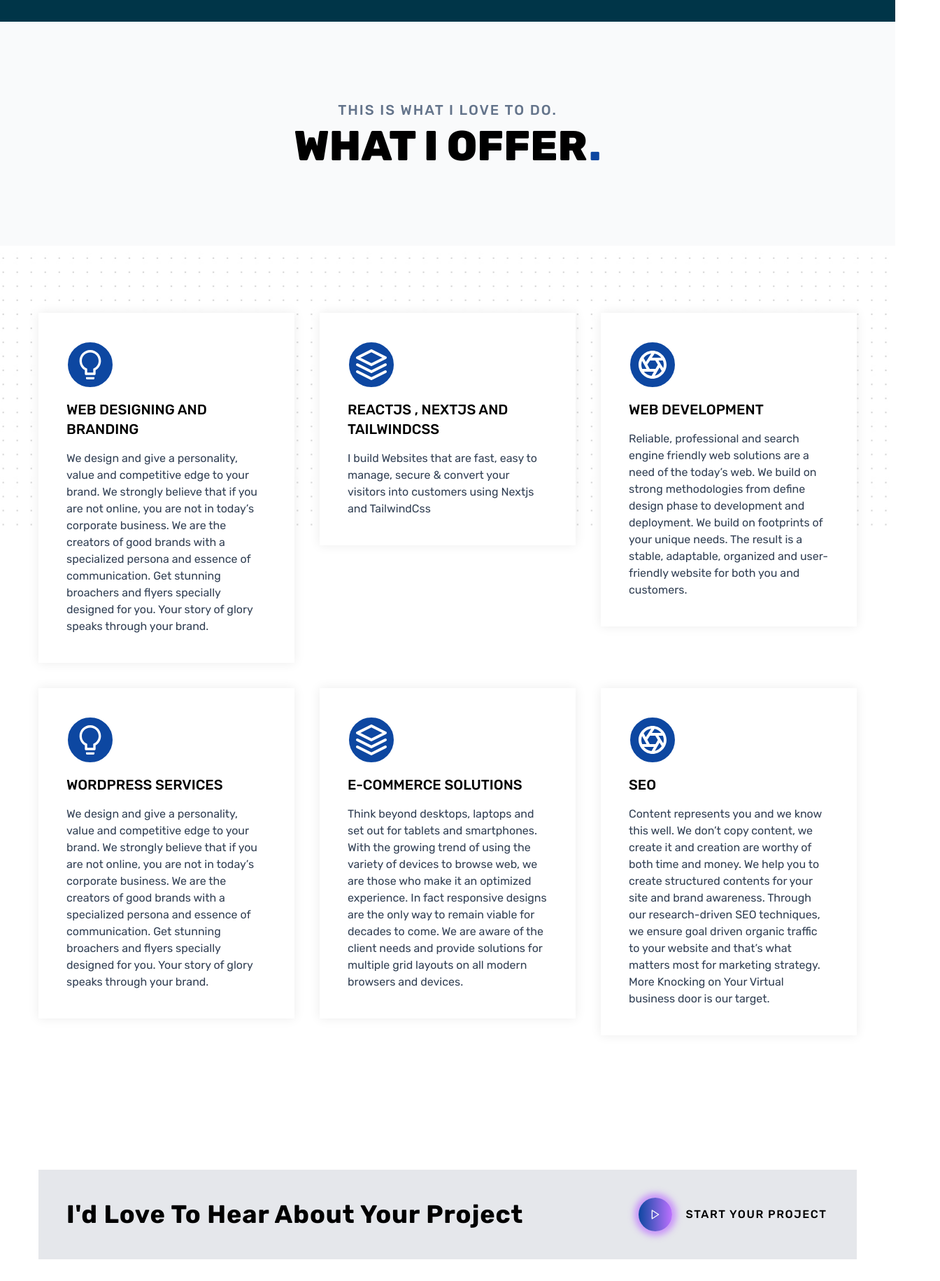
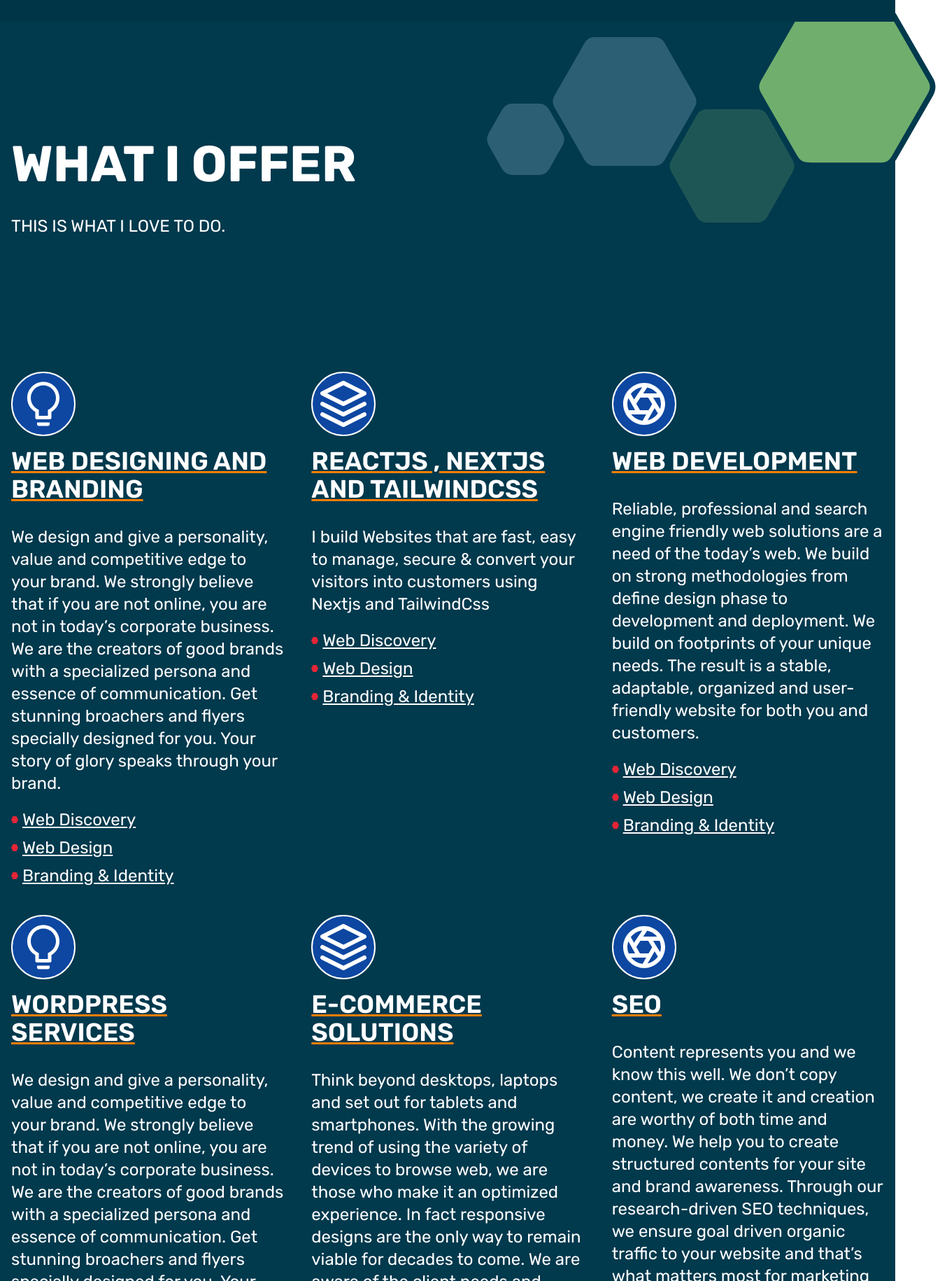
Before and after one commit to mufaqar/mi-web, a Next.js app: page /services in a window 1280 px wide. Shown: the part 90-1920 px from the top of the page at 70% size, 1344 px wide, since content can reach past the window. Built offline with nearby package versions, Linux system fonts and the light colour scheme.

Commit message:
Services

```diff
--- a/components/innerPages-banner.js
+++ b/components/innerPages-banner.js
@@ -1,28 +1,23 @@
-import { motion, Variant } from 'framer-motion'
-import { fadeUp } from "../const/animation";
+import Image from "next/image";
 
-export default function InnerPages_Banner(props) {
+export default function InnerPages_Banner({ subtitle, title }) {
   return (
-    <>
-      <motion.section
-        initial={"offscreen"}
-        whileInView={"onscreen"}
-        viewport={{ once: true, amount: 0.5 }}
-        transition={{ staggerChildren: 0.5 }}
-        className="py-24 bg-gray-50">
-        <div className='container mx-auto flex flex-col items-center space-y-2 p-4'>
-          <motion.h6
-            variants={fadeUp}
-            className='text-xl font-medium tracking-widest text-center text-slate-500'>
-            {props.sub}
-          </motion.h6>
-          <motion.h1
-            variants={fadeUp}
-            className='md:text-6xl text-4xl font-extrabold text-center text-black after:content-["."] after:ml-0.5 after:text-customPink'>
-            {props.title}
-          </motion.h1>
-        </div>
-      </motion.section>
-    </>
+    <section className="bg-title_color md:py-[10.5rem] py-20 relative">
+      <div className="container mx-auto px-4">
+        <h1 className="md:text-[4.5rem] md:leading-[1] text-4xl font-bold text-white mb-9 max-w-[519px]">
+          {title}
+        </h1>
+        <p className="md:text-2xl text-lg font-normal text-white mb-6 max-w-[525px]">
+          {subtitle}
+        </p>
+        <Image
+          src="/images/svgs/work.svg"
+          alt="work"
+          width={662}
+          height={332}
+          className="absolute md:right-[-5%] md:top-[-6%] top-[-5%] right-[-20%] md:scale-100 scale-50"
+        />
+      </div>
+    </section>
   )
 }
--- a/components/service-box.js
+++ b/components/service-box.js
@@ -1,29 +1,44 @@
 import { motion, Variant } from 'framer-motion'
 import { scaleUp } from "../const/animation";
+import Image from 'next/image';
 
 export default function Service(props) {
   return (
-    <motion.div
-      initial={"offscreen"}
-      whileInView={"onscreen"}
-      viewport={{ once: true, amount: 0.5 }}
-      transition={{ staggerChildren: 0.5 }}>
-      <motion.div
-        variants={scaleUp}
-        className='bg-white p-10 shadow-3xl group'>
-        <span className='text-5xl w-fit p-2 block border-2 border-white group-hover:border-2 group-hover:border-customPink duration-300
+    <div>
+      <div className=''>
+        <span className='text-7xl w-fit p-2 block border-2 border-white group-hover:border-2 group-hover:border-customPink duration-300
           bg-customPink group-hover:bg-white rounded-full mb-4 text-white group-hover:text-customPink'>
           {props.icon}
         </span>
         <div className="">
-          <h2 className="text-xl font-medium mb-4">
+          <h2 className="md:text-4xl text-2xl font-semibold text-white underline decoration-bs_link_color mb-8">
             {props.title}
           </h2>
-          <p className="text-base text-slate-700">
+          <p className="md:text-2xl text-lg font-normal text-white">
             {props.content}
           </p>
+          <ul className='flex flex-col gap-2 mt-5'>
+            <li className='flex gap-1.5 items-center'>
+              <Image src="/images/svgs/hexa5.svg" alt='hexa' width={10} height={10} />
+              <span className='md:text-2xl text-base font-normal text-white underline hover:decoration-bs_btn_bg transition-all duration-300'>
+                Web Discovery
+              </span>
+            </li>
+            <li className='flex gap-1.5 items-center'>
+              <Image src="/images/svgs/hexa5.svg" alt='hexa' width={10} height={10} />
+              <span className='md:text-2xl text-base font-normal text-white underline hover:decoration-bs_btn_bg transition-all duration-300'>
+                Web Design
+              </span>
+            </li>
+            <li className='flex gap-1.5 items-center'>
+              <Image src="/images/svgs/hexa5.svg" alt='hexa' width={10} height={10} />
+              <span className='md:text-2xl text-base font-normal text-white underline hover:decoration-bs_btn_bg transition-all duration-300'>
+                Branding & Identity
+              </span>
+            </li>
+          </ul>
         </div>
-      </motion.div>
-    </motion.div>
+      </div>
+    </div>
   )
 }
--- a/pages/contact.js
+++ b/pages/contact.js
@@ -11,6 +11,9 @@
 import { useForm, SubmitHandler } from 'react-hook-form';
 import { useState } from 'react';
 import PageHead from '../components/pagesmeta';
+import { FaFacebookSquare, FaGithubSquare, FaLinkedin, FaSkype, FaTwitterSquare } from 'react-icons/fa';
+import CTA from '../components/newComponents/cta';
+import Image from 'next/image';
 
 export default function Contact_Us() {
   const {
@@ -48,109 +51,67 @@
         description="Hire a dedicated skilled freelancer. Contact Me to elevate your business with expert solutions from Lahore's finest freelancers."
         url="https://www.mufaqar.com/contact"
       />
-      <main className="overflow-hidden">
+      <main className='overflow-x-hidden'>
         <InnerPages_Banner
-          sub="I’d love to plan, design & develop your websit"
           title="LET’S WORK TOGETHER"
+          subtitle="I’d love to plan, design & develop your websit"
         />
-
-        <motion.section
-          initial={'offscreen'}
-          whileInView={'onscreen'}
-          viewport={{ once: true, amount: 0.5 }}
-          transition={{ staggerChildren: 0.5 }}
-        >
-          <div className="flex md:flex-row flex-col">
-            <div className="md:w-5/12 w-full p-12 items-center justify-center bg-zinc-900">
-              <motion.div
-                variants={fadeUp}
-                className="flex md:flex-row flex-col md:space-x-5 space-y-5 md:text-left text-center items-center p-5 mb-7 "
-              >
-                <BsBuilding className="text-5xl text-white" />
-                <div className="flex flex-col justify-center">
-                  <h3 className="text-2xl font-semibold text-white">
-                    Office Location
+        <section className='bg-title_color md:pb-[12.5rem] pb-20'>
+          <div className='container mx-auto px-4 relative'>
+            <div className='flex md:flex-row flex-col md:gap-10 gap-5 items-start'>
+              <div className='md:w-1/3 w-full'>
+                <h3 className='text-3xl font-semibold text-white mb-2'>
+                  Phone
                 </h3>
-                  <p className="text-base text-gray-400">
+                <Link href="tel:+923026006280" target='_blank' className='text-2xl font-normal text-white underline hover:decoration-bs_btn_bg transition-all duration-300'>
+                  +92 302-6006-280
+                </Link>
+                <h3 className='text-3xl font-semibold text-white mb-2 mt-8'>
+                  Email
+                </h3>
+                <Link href="mailto:info@mufaqar.com" target='_blank' className='text-2xl font-normal text-white underline hover:decoration-bs_btn_bg transition-all duration-300'>
+                  info@mufaqar.com
+                </Link>
+                <h3 className='text-3xl font-semibold text-white mb-2 mt-8'>
+                  Address
+                </h3>
+                <p className='text-2xl font-normal text-white'>
                   134 B Ahmed Housing Multan Lahore , Paksitan
                 </p>
+                <ul className='flex flex-wrap gap-4 mt-8'>
+                  <li>
+                    <Link href="https://www.facebook.com/mufaqar" target='_blank' className='md:text-4xl text-2xl text-white hover:text-bs_link_color inline-flex transition-all duration-300'>
+                      <FaFacebookSquare />
+                    </Link>
+                  </li>
+                  <li>
+                    <Link href="https://www.linkedin.com/in/mufaqar" target='_blank' className='md:text-4xl text-2xl text-white hover:text-bs_link_color inline-flex transition-all duration-300'>
+                      <FaLinkedin />
+                    </Link>
+                  </li>
+                  <li>
+                    <Link href="https://twitter.com/mufaqar" target='_blank' className='md:text-4xl text-2xl text-white hover:text-bs_link_color inline-flex transition-all duration-300'>
+                      <FaTwitterSquare />
+                    </Link>
+                  </li>
+                  <li>
+                    <Link href="http://github.com/mufaqar" target='_blank' className='md:text-4xl text-2xl text-white hover:text-bs_link_color inline-flex transition-all duration-300'>
+                      <FaGithubSquare />
+                    </Link>
+                  </li>
+                  <li>
+                    <Link href="https://join.skype.com/invite/M0ilv0J1egAb" target='_blank' className='md:text-4xl text-2xl text-white hover:text-bs_link_color inline-flex transition-all duration-300'>
+                      <FaSkype />
+                    </Link>
+                  </li>
+                </ul>
               </div>
-              </motion.div>
-              <hr className="w-10/12 mx-auto border-gray-400 mb-7"></hr>
-              <motion.div
-                variants={fadeUp}
-                className="flex md:flex-row flex-col md:space-x-5 space-y-5 md:text-left text-center items-center p-5 mb-7 "
+              <div className='md:w-2/3 w-full'>
+                <form
+                  onSubmit={handleSubmit(onSubmit)}
+                  className="flex flex-col gap-8 relative z-10"
                 >
-                <BsTelephone className="text-5xl text-white" />
-                <div className="flex flex-col justify-center">
-                  <p className="text-base text-gray-400 uppercase">Phone</p>
-                  <Link href="tel:+923026006280" target="_blank" rel="nofollow">
-                    <h3 className="text-2xl font-semibold text-white">
-                      +92 302-6006-280
-                    </h3>
-                  </Link>
-                </div>
-              </motion.div>
-              <hr className="w-10/12 mx-auto border-gray-400 mb-7"></hr>
-              <motion.div
-                variants={fadeUp}
-                className="flex md:flex-row flex-col md:space-x-5 space-y-5 md:text-left text-center items-center p-5 "
-              >
-                <BsEnvelope className="text-5xl text-white" />
-                <div className="flex flex-col justify-center">
-                  <p className="text-base text-gray-400 uppercase">
-                    Send an Email
-                  </p>
-                  <Link
-                    href="mailto:mufaqar@gmail.com"
-                    target="_blank"
-                    rel="nofollow"
-                  >
-                    <h3 className="text-2xl font-semibold text-white">
-                      info@mufaqar.com
-                    </h3>
-                  </Link>
-                </div>
-              </motion.div>
-            </div>
-            <div className="md:w-7/12 w-full">
-              <iframe
-                src="https://www.google.com/maps/embed?pb=!1m14!1m8!1m3!1d13608.758388583374!2d74.248524!3d31.491472!3m2!1i1024!2i768!4f13.1!3m3!1m2!1s0x0%3A0x46a0c6c4ff7a1c7c!2sMufaqar%20%7C%20WordPress%20Designer%20-%20Theme%20Developer!5e0!3m2!1sen!2sus!4v1655373782749!5m2!1sen!2sus"
-                className="w-full h-[550px]"
-                allowFullScreen=""
-                loading="lazy"
-                referrerPolicy="no-referrer-when-downgrade"
-              ></iframe>
-            </div>
-          </div>
-        </motion.section>
-
-        <motion.section
-          initial={'offscreen'}
-          whileInView={'onscreen'}
-          viewport={{ once: true, amount: 0.5 }}
-          transition={{ staggerChildren: 0.5 }}
-        >
-          <div className="container mx-auto flex flex-col py-16 px-4">
-            <motion.p
-              variants={fadeUp}
-              className="text-sm text-gray-400 uppercase text-center"
-            >
-              LET'S WORK TOGETHER.
-            </motion.p>
-            <motion.h3
-              variants={fadeUp}
-              className="text-4xl font-semibold text-black text-center mb-7"
-            >
-              Contact Us
-            </motion.h3>
-            <motion.form
-              variants={fadeUp}
-              onSubmit={handleSubmit(onSubmit)}
-              className="md:w-3/4 w-full mx-auto"
-            >
-              <div className="flex md:flex-row flex-col gap-4 mb-4">
-                <div className="md:w-1/2 w-full">
+                  <div className="w-full">
                     <label htmlFor="name" className="hidden">
                       Your Name
                     </label>
@@ -158,7 +119,7 @@
                       type="text"
                       id="name"
                       placeholder="Your Name"
-                    className="w-full border border-gray-300 focus:border-customPink outline-none py-4 px-6 text-sm md:mr-4 md:mb-0 mb-4"
+                      className='text-xl font-semibold text-title_color py-[.8125rem] px-4 w-full rounded-lg border-2 border-[#afd2e9] outline-none focus:shadow-[0_0_0_.25rem_rgb(175,210,233,25%)]'
                       {...register('name', { required: true })}
                     />
                     {errors.name && (
@@ -167,7 +128,7 @@
                       </span>
                     )}
                   </div>
-                <div className="md:w-1/2 w-full">
+                  <div className="w-full">
                     <label htmlFor="email" className="hidden">
                       Your Email
                     </label>
@@ -175,7 +136,7 @@
                       type="email"
                       id="email"
                       placeholder="Your Email"
-                    className="w-full border border-gray-300 focus:border-customPink outline-none py-4 px-6 text-sm"
+                      className='text-xl font-semibold text-title_color py-[.8125rem] px-4 w-full rounded-lg border-2 border-[#afd2e9] outline-none focus:shadow-[0_0_0_.25rem_rgb(175,210,233,25%)]'
                       {...register('email', { required: true })}
                     />
                     {errors.email && (
@@ -183,7 +144,6 @@
                         This field is required
                       </span>
                     )}
-                </div>
                   </div>
                   <div className="w-full">
                     <label htmlFor="phone" className="hidden">
@@ -193,7 +153,7 @@
                       type="phone"
                       id="phone"
                       placeholder="Your Phone"
-                  className="w-full border border-gray-300 focus:border-customPink outline-none py-4 px-6 text-sm mb-4"
+                      className='text-xl font-semibold text-title_color py-[.8125rem] px-4 w-full rounded-lg border-2 border-[#afd2e9] outline-none focus:shadow-[0_0_0_.25rem_rgb(175,210,233,25%)]'
                       {...register('phone', { required: true })}
                     />
                     {errors.phone && (
@@ -208,21 +168,24 @@
                       id="message"
                       rows="10"
                       placeholder="Tell us a little bit about your project"
-                  className="w-full border border-gray-300 focus:border-customPink outline-none py-4 px-6 text-sm mb-4"
+                      className='text-xl font-semibold text-title_color py-[.8125rem] px-4 w-full rounded-lg border-2 border-[#afd2e9] outline-none focus:shadow-[0_0_0_.25rem_rgb(175,210,233,25%)]'
                       {...register('message', { required: true })}
                     ></textarea>
                   </div>
                   <button
                     type="submit"
-                className="border-2 border-customPink flex w-44 h-14 justify-between items-center text-sm uppercase text-customPink font-medium p-4 hover:bg-customPink hover:w-48 hover:text-white transform transition-all duration-300"
-              >
-                <span>Send Message </span>
-                <BsArrowRight className="text-xl" />
+                    className='text-xl font-semibold text-white bg-bs_btn_bg hover:bg-bs_link_color hover:border-bs_link_color py-[0.8125rem] px-[1.813rem] rounded-xl border-2 border-[#e42537] inline-block transition-all duration-300 w-fit'>
+                    Send Message
                   </button>
-            </motion.form>
+                </form>
               </div>
-        </motion.section>
-      </main>
+            </div>
+            <Image src="/images/svgs/hexa4.svg" alt='hexa4' width={650} height={363} className='absolute md:left-[-5%] md:bottom-[-48%] left-[-55%] bottom-[-15%]' />
+            <Image src="/images/svgs/hexa3.svg" alt='hexa3' width={177} height={162} className='absolute md:right-0 md:bottom-[-41%] right-[-25%] bottom-[-15%] md:scale-100 scale-75' />
+          </div>
+        </section>
+        <CTA />
+      </main >
     </>
   );
 }
--- a/pages/services.js
+++ b/pages/services.js
@@ -7,19 +7,21 @@
 import { motion, Variant } from 'framer-motion'
 import { scaleUp } from "../const/animation";
 import PageHead from '../components/pagesmeta'
+import Testimonial from '../components/newComponents/testimonial'
+import CTA from '../components/newComponents/cta'
 
 export default function Services() {
   return (
     <>
-    <PageHead
+      <PageHead
         title="THIS IS WHAT I LOVE TO DO | Mufaqar Full Stack MERN Developer "
         description="THIS IS WHAT I LOVE TO DO. WHAT I OFFER  To build with Love websites  secure & convert your visitors into customers."
         url="https://www.mufaqar.com/services"
       />
-      <InnerPages_Banner sub="THIS IS WHAT I LOVE TO DO." title="WHAT I OFFER" />
+      <InnerPages_Banner subtitle="THIS IS WHAT I LOVE TO DO." title="WHAT I OFFER" />
 
-      <section className='bg-[url(/images/our-team-bg2.jpg)] bg-center bg-no-repeat bg-cover py-24 px-5'>
-        <div className='md:w-[1170px] mx-auto grid md:grid-cols-3 gap-9'>
+      <section className="bg-title_color md:pb-[10.5rem] pb-20 relative">
+        <div className='container mx-auto px-4 grid md:grid-cols-3 gap-10'>
           <Service icon={<AiOutlineBulb />} title="WEB DESIGNING AND BRANDING" content="We design and give a personality, value and competitive edge to your brand. We strongly believe that if you are not online, you are not in today’s corporate business. We are the creators of good brands with a specialized persona and essence of communication. Get stunning broachers and flyers specially designed for you. Your story of glory speaks through your brand." />
           <Service icon={<FiLayers />} title="REACTJS , NEXTJS AND TAILWINDCSS" content="I build Websites that are fast, easy to manage, secure & convert your visitors into customers using Nextjs and TailwindCss" />
           <Service icon={<BiAperture />} title="WEB DEVELOPMENT" content="Reliable, professional and search engine friendly web solutions are a need of the today’s web. We build on strong methodologies from define design phase to development and deployment. We build on footprints of your unique needs. The result is a stable, adaptable, organized and user-friendly website for both you and customers." />
@@ -28,22 +30,21 @@
           <Service icon={<BiAperture />} title="SEO" content="Content represents you and we know this well. We don’t copy content, we create it and creation are worthy of both time and money. We help you to create structured contents for your site and brand awareness. Through our research-driven SEO techniques, we ensure goal driven organic traffic to your website and that’s what matters most for marketing strategy. More Knocking on Your Virtual business door is our target." />
         </div>
       </section>
-      <motion.section
-        initial={"offscreen"}
-        whileInView={"onscreen"}
-        viewport={{ once: true, amount: 0.5 }}
-        transition={{ staggerChildren: 0.5 }}
-        className='py-24 px-5'>
-        <motion.div
-          variants={scaleUp}
-          className='md:w-[1170px] mx-auto flex  md:flex-row flex-col items-center p-10 bg-gray-200'>
-          <h3 className='md:text-4xl text-3xl leading-10 font-bold tracking-wide md:w-3/4 w-full'>I'd Love To Hear About Your Project</h3>
-          <button className='md:w-1/4 w-full flex items-center space-x-5'>
-            <span className='bg-gradient-to-r from-[#0d47a1] to-[#bd71ff] w-12 h-12 flex items-center justify-center
-            text-white rounded-full animate-videoIcon'><FiPlay /></span>
-            <span className='text-base font-medium tracking-widest'>START YOUR PROJECT</span></button>
-        </motion.div>
-      </motion.section>
+      <section className='bg-title_color md:pb-[10.5rem] pb-20 relative'>
+        <div className='container mx-auto px-4'>
+          <h2 className="md:text-4xl text-2xl font-semibold text-white underline decoration-bs_link_color mb-8">
+            Our Process
+          </h2>
+          <p className="md:text-2xl text-lg font-normal text-white mb-4">
+            All companies are different, and all projects have a different brief. That’s why we don’t believe that a single process or methodology can lead to the optimal solution for all projects.
+          </p>
+          <p className="md:text-2xl text-lg font-normal text-white">
+            We take time to understand your business and objectives, and tailor the right process for your particular project. Regardless of whether you need to have developed a complex web application or a smaller landing page, the foundation is always a solid understanding of the challenge and clarification of the purpose. From there, we jointly plan the best way forward and assign responsibilities and timescales.
+          </p>
+        </div>
+      </section>
+      <Testimonial />
+      <CTA />
     </>
   )
 }
```
Also changed, not shown: pages/works/index.js (+8 -21 lines), public/images/svgs/hexa5.svg (added). Lines whose indentation alone changed are shown as unchanged.
